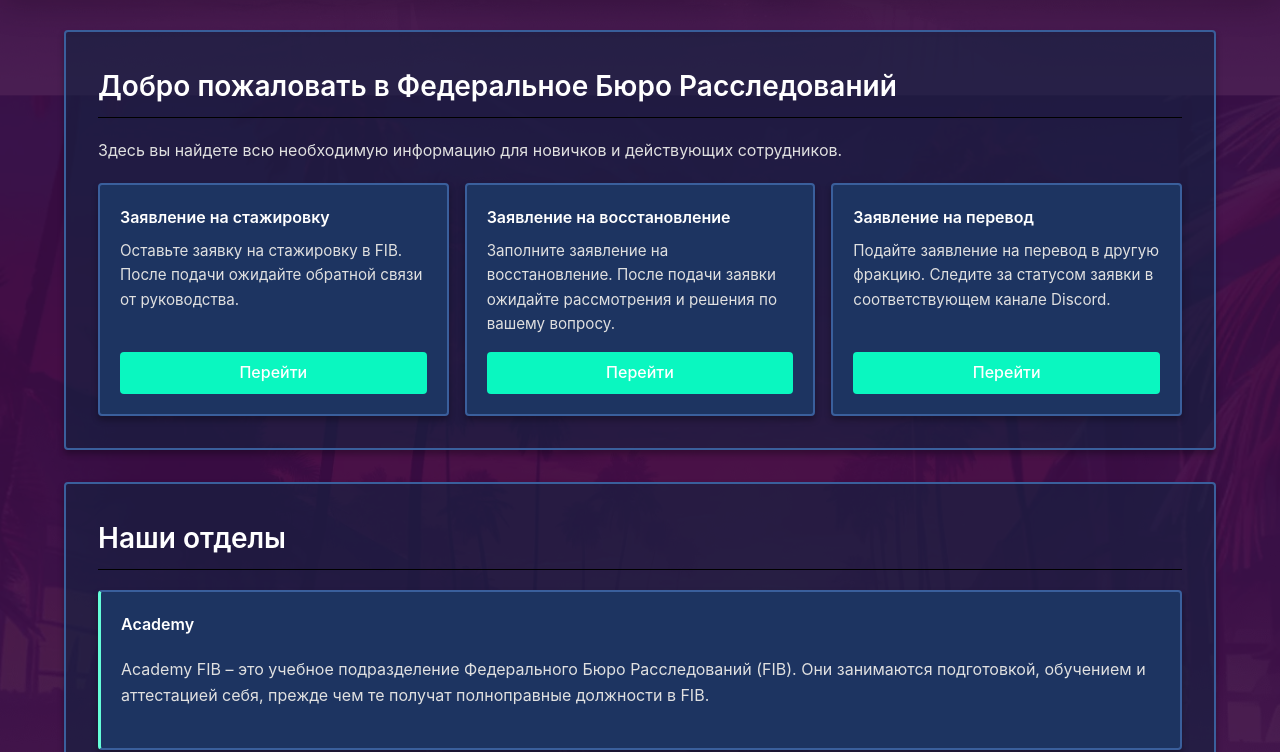
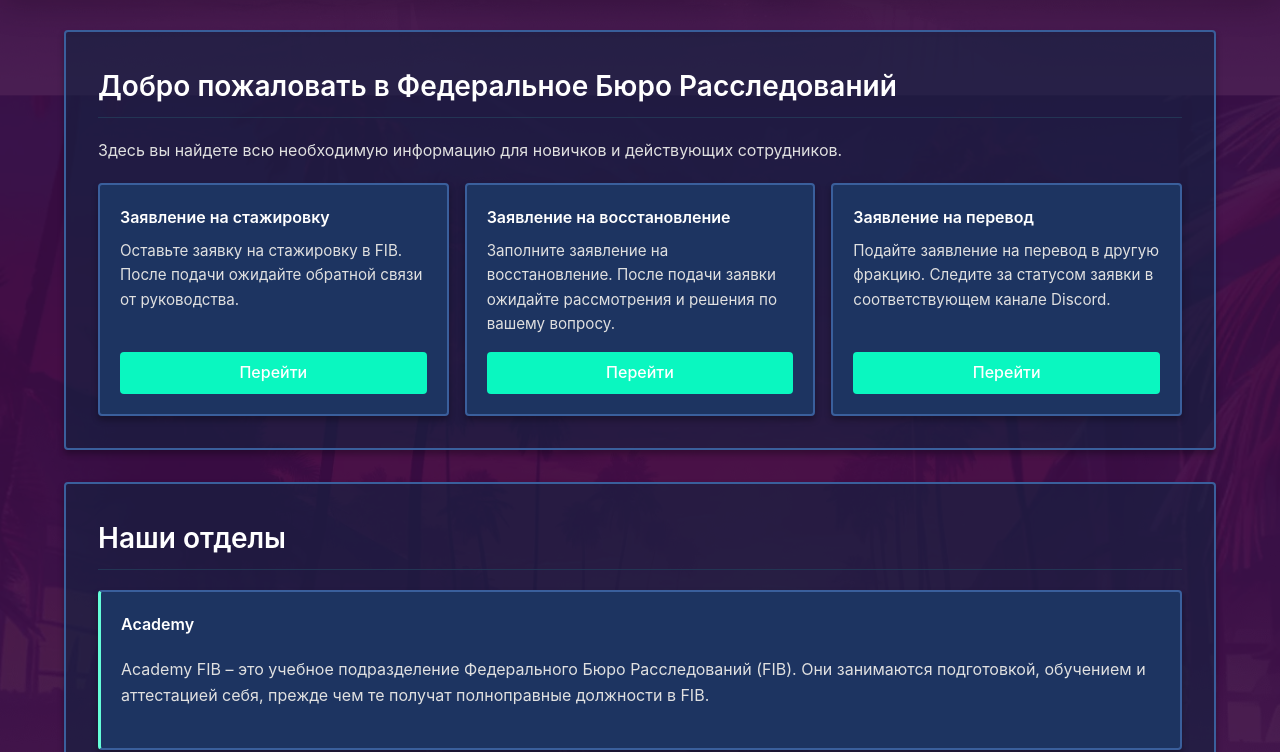
Before and after one commit to newman-fam/FIB, a plain HTML site: page index.html in a window 1280 px wide. Shown: the part 82-834 px from the top of the page. Drawn offline with nearby package versions, Linux system fonts and the light colour scheme.

Commit message:
Update index.html

```diff
--- a/index.html
+++ b/index.html
@@ -17,7 +17,7 @@
             --text-light: #ffffff;
             --accent: #64ffda;
             --accent-hover: #4cd8b2;
-            --border: #000000;
+            --border: #233554;
             --border-bright: #3a5f9c;
             --card-bg: #112240;
             --button-bg: #1d3461;
```
